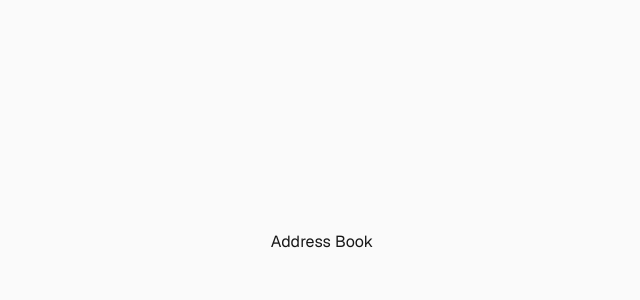
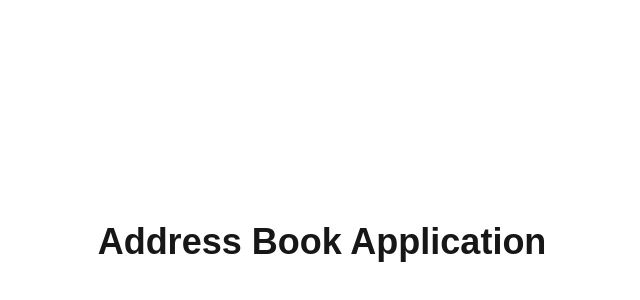
Before and after one commit to Clementxxxq/nextjsbeginner, a Next.js app: page / in a window 1280 px wide. Shown: the part 158-458 px from the top of the page, without its empty margins (318-958 px from the left). Built offline with nearby package versions, Linux system fonts and the light colour scheme.

Commit message:
update homepage

```diff
--- a/app/page.tsx
+++ b/app/page.tsx
@@ -2,9 +2,10 @@
 
 export default function Home() {
   return (
-    <div className="flex min-h-screen items-center justify-center bg-zinc-50 font-sans dark:bg-black">
-      <Link href="/addressbook">Address Book</Link>
-
-    </div>
+    <main className="p-6 flex min-h-screen flex-col items-center justify-center">
+      <h1 className="text-4xl font-bold">
+        Address Book Application
+      </h1>
+    </main>
   );
 }
```
